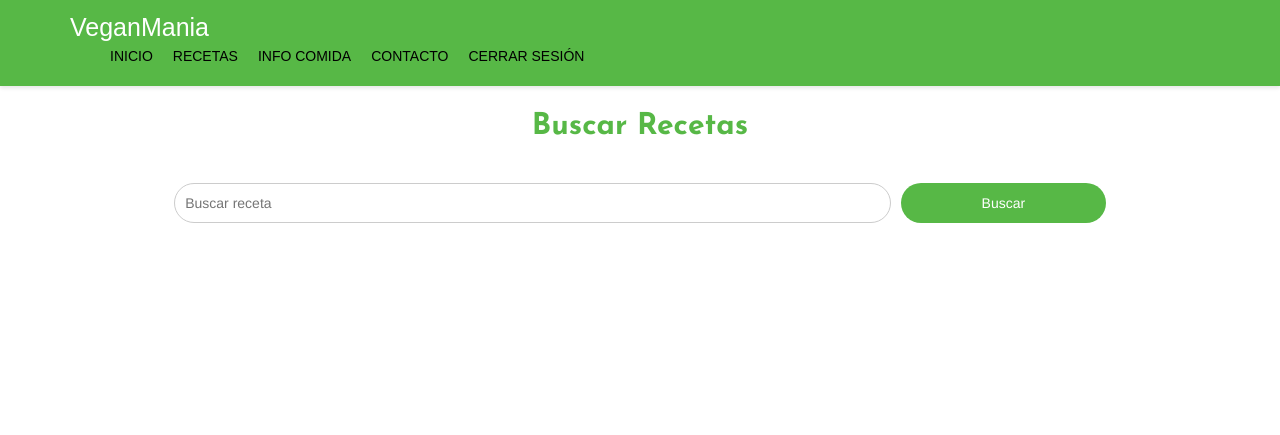
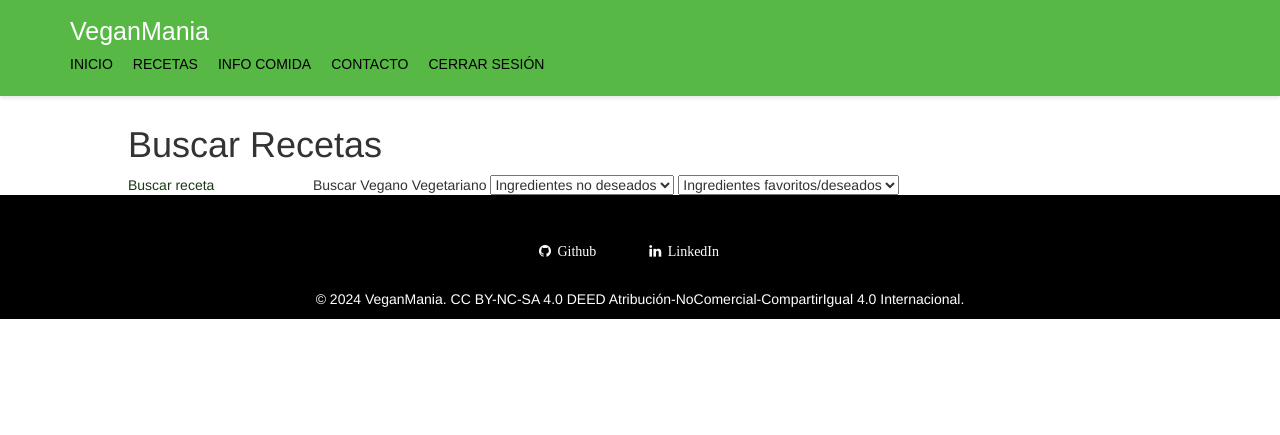
Before and after one commit to davyyelor/VeganMania, a Flask app: page /recetas in a window 1280 px wide. Shown: the top 435 px of the page. Run offline with Flask 3, Linux system fonts and the light colour scheme; a user stored in the database is signed in; some libraries are stand-ins or nearby versions; some web fonts are replaced.

Commit message:
Añadida base para las interfaces + interfaz infoComida

```diff
--- /dev/null
+++ b/app/templates/base.html
@@ -0,0 +1,51 @@
+<!DOCTYPE html>
+<html>
+<head>
+    <title>VeganMania</title>
+
+    <link rel="shortcut icon" href="{{ url_for('static', filename='images/salad_bowl_food_vegetables_vegan_healthy_food_icon_207981.ico') }}">
+
+    <meta charset="UTF-8">
+    <meta name="viewport" content="width=device-width, initial-scale=1">
+    <link rel="stylesheet" type="text/css" href="{{url_for('static', filename='css/util.css') }}">
+    <link rel="stylesheet" type="text/css" href="{{url_for('static', filename='css/main.css') }}">
+    <link href="https://maxcdn.bootstrapcdn.com/bootstrap/3.0.3/css/bootstrap.min.css" rel="stylesheet" type="text/css">
+    <link href="https://maxcdn.bootstrapcdn.com/font-awesome/4.0.3/css/font-awesome.min.css" rel="stylesheet" type="text/css">
+</head>
+
+<body>
+<nav>
+    <div class="container">
+        <div class="nav-brand">
+            <a href="{{url_for('inicioUsu')}}">VeganMania</a>
+        </div>
+        <div class="nav-content">
+            <ul>
+                <li><a href="{{url_for('inicioUsu')}}">Inicio</a></li>
+                <li><a href="{{url_for('recetas')}}">Recetas</a></li>
+                <li><a href="{{url_for('infoComida')}}">Info Comida</a></li>
+                <li><a href="#">Contacto</a></li>
+                <li><a href="{{ url_for('logout')}}">Cerrar Sesión</a></li>
+            </ul>
+        </div>
+    </div>
+</nav>
+
+<main>
+    {% block content %}{% endblock %}
+</main>
+
+<footer>
+    <div class="row">
+        <div class="col-sm-8 col-sm-offset-2 text-center">
+            <ul class="list-inline list-social">
+                <li><a href="https://github.com/davyyelor" class="btn btn-link"><i class="fa fa-github fa-fw"></i> Github</a></li>
+                <li><a href="http://linkedin/in/pozhilov" class="btn btn-link"><i class="fa fa-linkedin fa-fw"></i> LinkedIn</a></li>
+            </ul>
+            &copy; 2024 VeganMania. CC BY-NC-SA 4.0 DEED Atribución-NoComercial-CompartirIgual 4.0 Internacional.
+        </div>
+    </div>
+</footer>
+
+</body>
+</html>
--- a/app/templates/recetas.html
+++ b/app/templates/recetas.html
@@ -1,44 +1,28 @@
-<!DOCTYPE html>
-<html>
-<head>
-    <title>VeganMania</title>
+{% extends 'base.html' %}
 
-    <link rel="shortcut icon" href="{{ url_for('static', filename='images/salad_bowl_food_vegetables_vegan_healthy_food_icon_207981.ico') }}">
-
-    <meta charset="UTF-8">
-    <meta name="viewport" content="width=device-width, initial-scale=1">
-    <link rel="stylesheet" type="text/css" href="{{url_for('static', filename='css/util.css') }}">
-    <link rel="stylesheet" type="text/css" href="{{url_for('static', filename='css/recetas.css') }}">
-    <link href="https://maxcdn.bootstrapcdn.com/bootstrap/3.0.3/css/bootstrap.min.css" rel="stylesheet" type="text/css">
-    <link href="https://maxcdn.bootstrapcdn.com/font-awesome/4.0.3/css/font-awesome.min.css" rel="stylesheet" type="text/css">
-
-</head>
-
-<body>
-<nav>
-    <div class="container">
-        <div class="nav-brand">
-            <a href="{{url_for('inicioUsu')}}">VeganMania</a>
-        </div>
-        <div class="nav-content">
-            <ul>
-                <li><a href="{{url_for('inicioUsu')}}">Inicio</a></li>
-                <li><a href="{{url_for('recetas')}}">Recetas</a></li>
-                <li><a href="{{url_for('inicioUsu')}}">Info Comida</a></li>
-                <li><a href="#">Contacto</a></li>
-                <li><a href="{{ url_for('logout')}}">Cerrar Sesión</a></li>
-            </ul>
-        </div>
-    </div>
-</nav>
-
+{% block content %}
 <div class="recetas">
     <main>
         <h1 class="title"> Buscar Recetas</h1>
         <form class="buscar-wrapper" action="{{ url_for('recetas') }}" method="post">
             <input type="text" name="query" placeholder="Buscar receta">
             <button type="submit">Buscar</button>
+            <button type="submit" name="vegano" {% if not mostrar_vegano %}disabled{% endif %}>Vegano</button>
+            <button type="submit" name="vegetariano" {% if not mostrar_vegetariano %}disabled{% endif %}>Vegetariano</button>
+            <select name="no_deseados">
+                <option value="">Ingredientes no deseados</option>
+                {% for ingrediente in lista_no_deseados %}
+                    <option value="{{ ingrediente }}">{{ ingrediente }}</option>
+                {% endfor %}
+            </select>
+            <select name="favoritos">
+                <option value="">Ingredientes favoritos/deseados</option>
+                {% for ingrediente in lista_favoritos %}
+                    <option value="{{ ingrediente }}">{{ ingrediente }}</option>
+                {% endfor %}
+            </select>
         </form>
+
 
         {% if recipes_list %}
         <h2 style="text-align: center;">Recetas encontradas:</h2>
@@ -57,21 +41,5 @@
         {% endif %}
 
     </main>
-
 </div>
-<footer>
-    <div class="row">
-        <div class="col-sm-8 col-sm-offset-2 text-center">
-            <ul class="list-inline list-social">
-                <li><a href="https://github.com/davyyelor" class="btn btn-link"><i class="fa fa-github fa-fw"></i> Github</a></li>
-                <li><a href="http://linkedin/in/pozhilov" class="btn btn-link"><i class="fa fa-linkedin fa-fw"></i> LinkedIn</a></li>
-            </ul>
-            &copy; 2024 VeganMania. CC BY-NC-SA 4.0 DEED Atribución-NoComercial-CompartirIgual 4.0 Internacional.
-        </div>
-
-    </div>
-</footer>
-
-
-</body>
-</html>
+{% endblock %}
```
Also changed, not shown: app/templates/infoComida.html (added, +11 -0 lines), app/templates/inicioUsu.html (+3 -52 lines).
